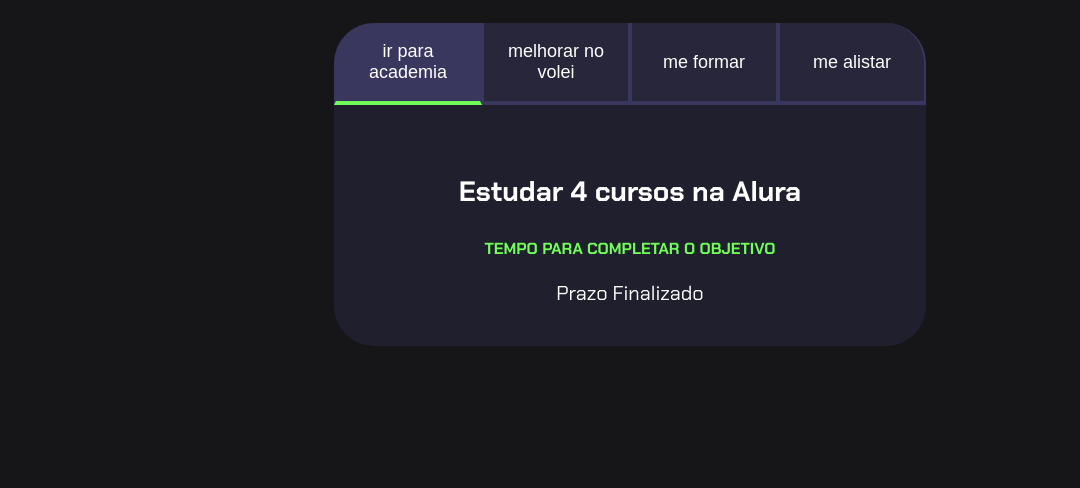
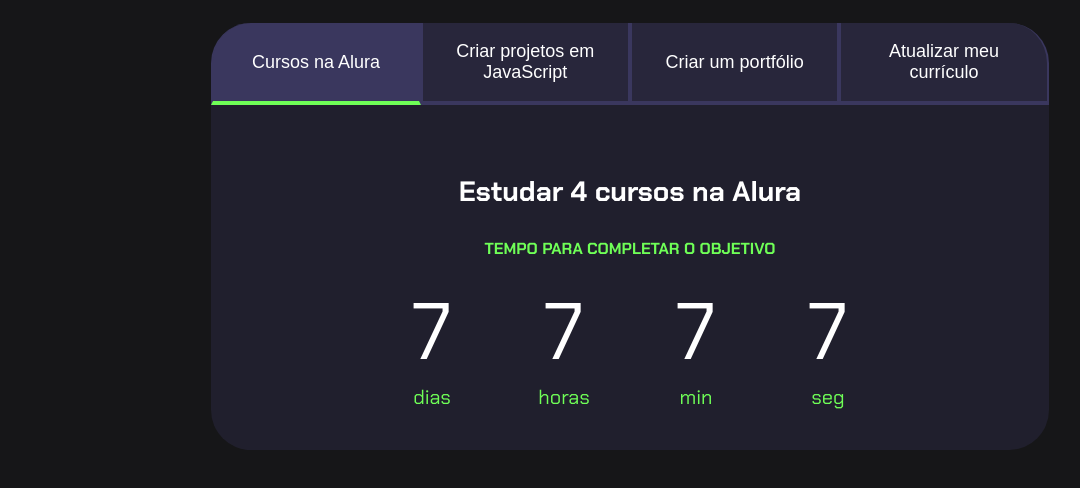
Before and after one commit to EvertonLemesDeSouza/meus-objetivos, a plain HTML site: page index.html in a window 1280 px wide. Shown: the part 80-568 px from the top of the page, without its empty margins (10-1090 px from the left). Drawn offline with Linux system fonts and the light colour scheme.

Commit message:
Add files via upload

```diff
--- a/index.html
+++ b/index.html
@@ -11,16 +11,33 @@
         <h2 class="titulo-principal">Meus Objetivos do ano<span>_</span></h2>
         <div class="conteudo">
         <div class="botoes">
-          <button class="botao ativo">ir para academia</button>
-          <button class="botao">melhorar no volei</button>
-          <button class="botao">me formar</button>
-          <button class="botao">me alistar</button>
+          <button class="botao ativo">Cursos na Alura</button>
+          <button class="botao">Criar projetos em JavaScript</button>
+          <button class="botao">Criar um portfólio</button>
+          <button class="botao">Atualizar meu currículo</button>
         </div>
         <div class="abas-textos">
           <div class="aba-conteudo ativo">
               <h3 class="aba-conteudo-titulo-principal">Estudar 4 cursos na Alura</h3>
               <h4 class="aba-conteudo-titulo-secundario">Tempo para completar o objetivo</h4>
-              <div class="contador"></div>
+              <div class="contador">
+                <div class="contador-digito">
+                  <p class="contador-digito-numero">7</p>
+                  <p class="contador-digito-texto">dias</p>
+                </div>
+                <div class="contador-digito">
+                  <p class="contador-digito-numero">7</p>
+                  <p class="contador-digito-texto">horas</p>
+                </div>
+                <div class="contador-digito">
+                  <p class="contador-digito-numero">7</p>
+                  <p class="contador-digito-texto">min</p>
+                </div>
+                <div class="contador-digito">
+                  <p class="contador-digito-numero">7</p>
+                  <p class="contador-digito-texto">seg</p>
+                </div>
+              </div>
           </div>
       <div class="aba-conteudo">
         <h3 class="aba-conteudo-titulo-principal">Criar 5 projetos em JavaScript</h3>
--- a/main.js
+++ b/main.js
@@ -51,4 +51,4 @@ function comecaCronometro(){
         atualizaCronometro();
         setInterval(atualizaCronometro,1000)
     }
-comecaCronometro();
+//comecaCronometro();
--- a/style.css
+++ b/style.css
@@ -83,10 +83,29 @@ body {
 }
 
 .contador{
-    font-size: 20px;
-    text-align: center;
+   display: flex;
+   justify-content: center;
+   flex-wrap: wrap;
 }
 
+.contador-digito{
+    padding: 0 16px;
+    text-align: center;
+    min-width: 100px;
+}
+
+.contador-digito-numero{
+    font-size: 80px;
+    margin: 0;
+
+}
+
+.contador-digito-texto{
+    color: var(--verde);
+    font-size: 20px;
+    margin: 0;
+
+}
 
 @media screen and (min-width: 768px) {
     .botoes {
```
